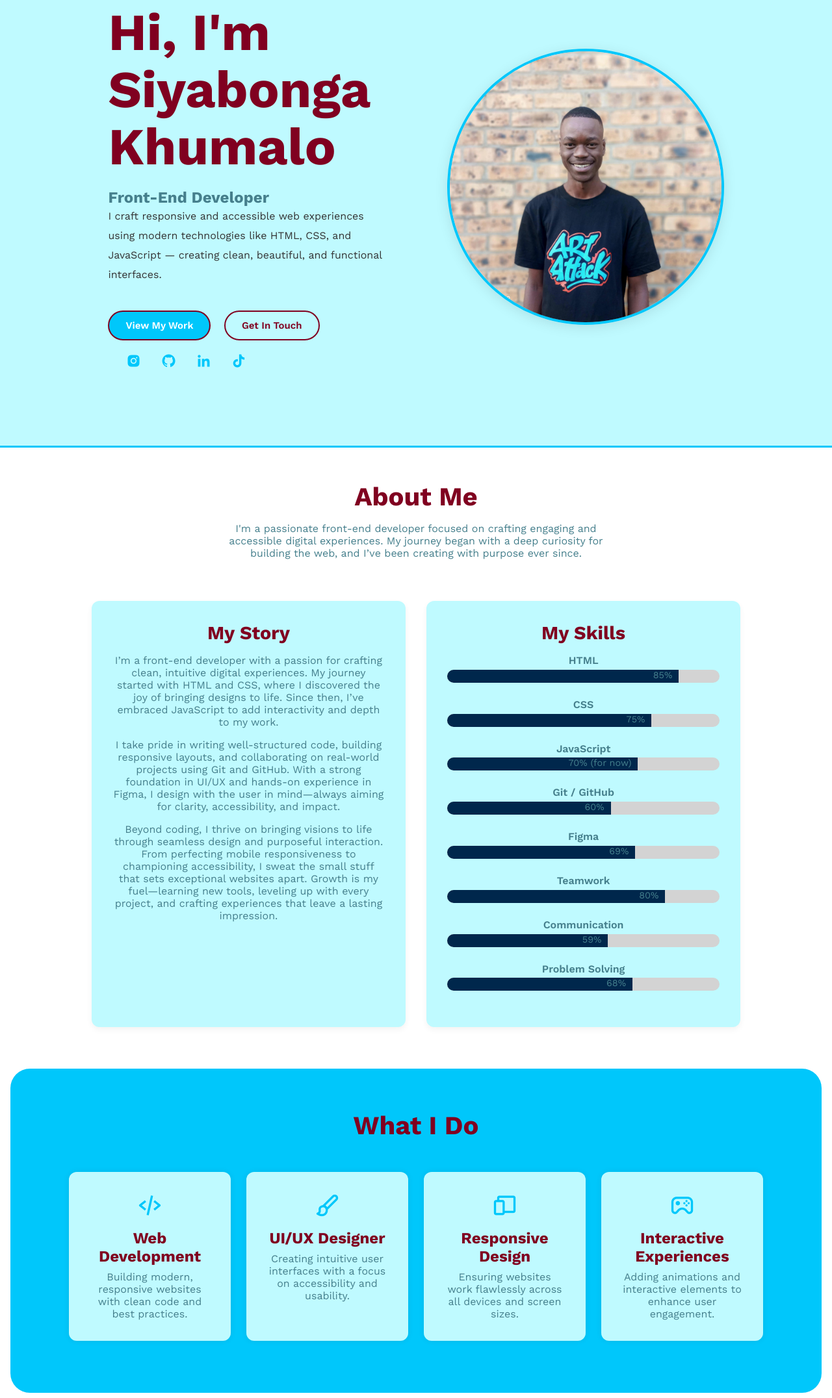
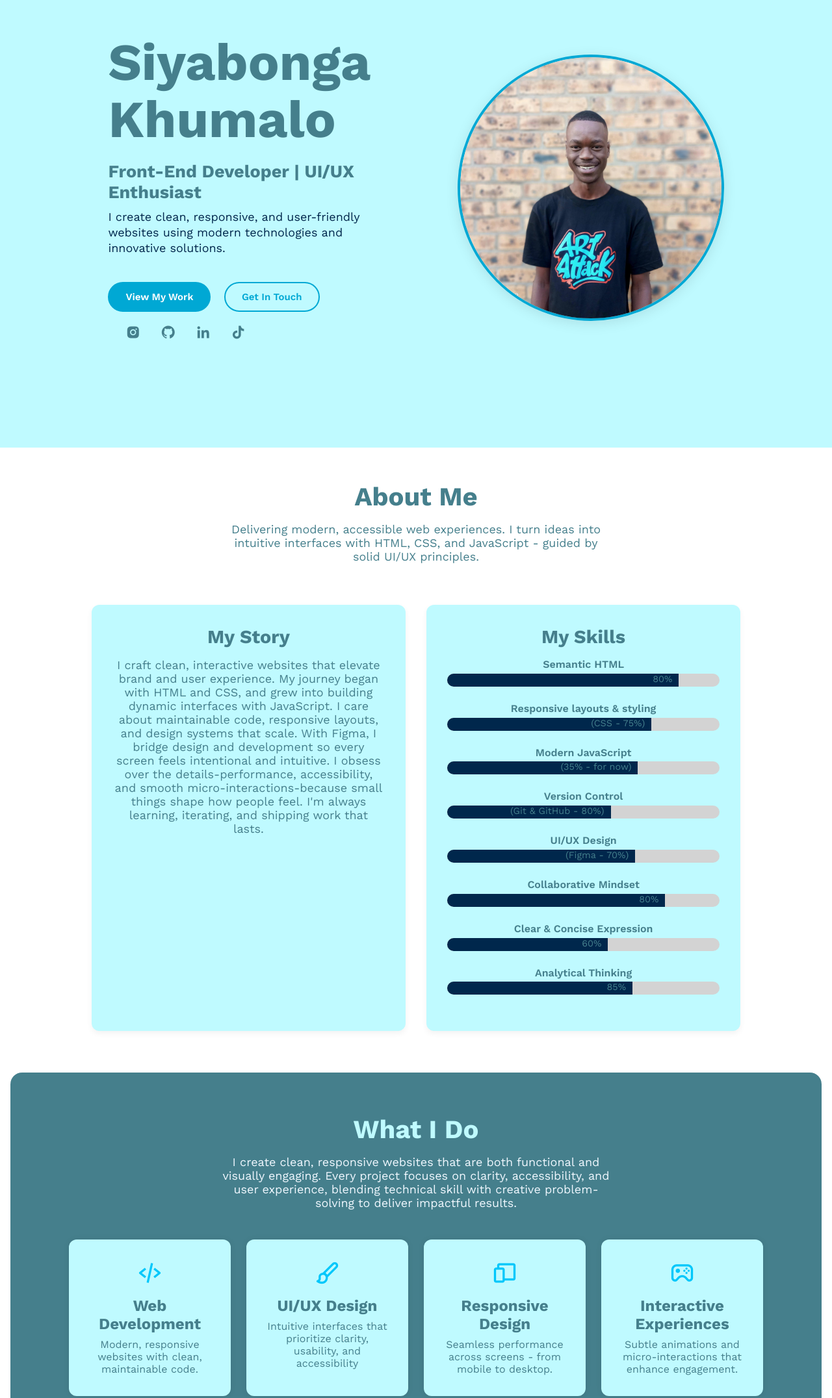
Before and after one commit to skhumal/Portfolio, a plain HTML site: page Portfolio/First Page/index.html in a window 1280 px wide. Shown: the part 231-2383 px from the top of the page at 65% size. Drawn offline with nearby package versions, Linux system fonts and the light colour scheme.

Commit message:
Updated my Portfolio

```diff
--- a/Portfolio/First Page/index.html
+++ b/Portfolio/First Page/index.html
@@ -32,9 +32,9 @@
 </header>
   <section class="hero" id="home">
     <div class="hero-text">
-      <h1><span>Hi, I'm Siyabonga Khumalo</span></h1>
-      <h2>Front-End Developer</h2>
-      <p>I craft responsive and accessible web experiences using modern technologies like HTML, CSS, and JavaScript — creating clean, beautiful, and functional interfaces.</p>
+      <h1><span>Siyabonga Khumalo</span></h1>
+      <h2>Front-End Developer | UI/UX Enthusiast</h2>
+      <p>I create clean, responsive, and user-friendly websites using modern technologies and innovative solutions.</p>
       <a href="#" class="btn">View My Work</a>
       <a href="contact.html" class="btn btn2">Get In Touch</a>
       <div class="icon">
@@ -51,103 +51,102 @@
 
   <section class="about-page" id="about-page">
     <h1 class="about-text">About Me</h1>
-    <p>I'm a passionate front-end developer focused on crafting engaging and accessible digital experiences. My journey began with a deep curiosity for building the web, and I’ve been creating with purpose ever since.</p>
+    <p>Delivering modern, accessible web experiences. I turn ideas into intuitive interfaces with HTML, CSS, and JavaScript - guided by solid UI/UX principles.</p>
 
    <div class="about-section">
      <div class="my-story">
        <h2>My Story</h2>
-       <p>I’m a front-end developer with a passion for crafting clean, intuitive digital experiences. My journey started with HTML and CSS, where I discovered the joy of bringing designs to life. Since then, I’ve embraced JavaScript to add interactivity and depth to my work.</p>
-       <p>I take pride in writing well-structured code, building responsive layouts, and collaborating on real-world projects using Git and GitHub. With a strong foundation in UI/UX and hands-on experience in Figma, I design with the user in mind—always aiming for clarity, accessibility, and impact.</p>
-       <p>Beyond coding, I thrive on bringing visions to life through seamless design and purposeful interaction. From perfecting mobile responsiveness to championing accessibility, I sweat the small stuff that sets exceptional websites apart. Growth is my fuel—learning new tools, leveling up with every project, and crafting experiences that leave a lasting impression.</p>
+       <p>I craft clean, interactive websites that elevate brand and user experience. My journey began with HTML and CSS, and grew into building dynamic interfaces with JavaScript. I care about maintainable code, responsive layouts, and design systems that scale. With Figma, I bridge design and development so every screen feels intentional and intuitive. I obsess over the details-performance, accessibility, and smooth micro-interactions-because small things shape how people feel. I'm always learning, iterating, and shipping work that lasts.</p>
      </div>
 
      <div class="my-skills">
        <h2>My Skills</h2>
 
        <div class="skill">
-         <span>HTML</span>
+         <span>Semantic HTML</span>
          <div class="bar">
-           <div class="fill" style="width: 85%;">85%</div>
+           <div class="fill" style="width: 85%;">80%</div>
          </div>
        </div>
 
        <div class="skill">
-         <span>CSS</span>
+         <span>Responsive layouts & styling</span>
          <div class="bar">
-           <div class="fill" style="width: 75%;">75%</div>
+           <div class="fill" style="width: 75%;">(CSS - 75%)</div>
          </div>
        </div>
 
        <div class="skill">
-         <span>JavaScript</span>
+         <span>Modern JavaScript</span>
          <div class="bar">
-           <div class="fill" style="width: 70%;">70% (for now)</div>
+           <div class="fill" style="width: 70%;">(35% - for now)</div>
          </div>
        </div>
 
        <div class="skill">
-         <span>Git / GitHub</span>
+         <span>Version Control</span>
          <div class="bar">
-           <div class="fill" style="width: 60%;">60%</div>
+           <div class="fill" style="width: 60%;">(Git & GitHub - 80%)</div>
          </div>
        </div>
 
        <div class="skill-1">
-        <span>Figma</span>
+        <span>UI/UX Design</span>
         <div class="bar">
-          <div class="fill" style="width: 69%;">69%</div>
+          <div class="fill" style="width: 69%;">(Figma - 70%)</div>
         </div>
       </div>
 
       <div class="skill-2">
-        <span>Teamwork</span>
+        <span>Collaborative Mindset</span>
         <div class="bar">
           <div class="fill" style="width: 80%;">80%</div>
         </div>
       </div>
 
       <div class="skill-2">
-        <span>Communication</span>
+        <span>Clear & Concise Expression</span>
         <div class="bar">
-          <div class="fill" style="width: 59%;">59%</div>
+          <div class="fill" style="width: 59%;">60%</div>
         </div>
       </div>
 
 
       <div class="skill">
-        <span>Problem Solving</span>
+        <span>Analytical Thinking</span>
         <div class="bar">
-          <div class="fill" style="width: 68%;">68%</div>
+          <div class="fill" style="width: 68%;">85%</div>
         </div>
       </div>
      </div>
    </div>
 
    <div class="what-i-do">
-    <h2 class="section-title">What I Do</h2>
+    <h2 class="section-title" style="color: #bffaff;">What I Do</h2>
+    <p style="color:aliceblue; margin-bottom: 30px;">I create clean, responsive websites that are both functional and visually engaging. Every project focuses on clarity, accessibility, and user experience, blending technical skill with creative problem-solving to deliver impactful results.</p>
     <div class="services">
       <div class="service-box">
         <i class="bx bx-code-alt"></i>
         <h3>Web Development</h3>
-        <p>Building modern, responsive websites with clean code and best practices.</p>
+        <p>Modern, responsive websites with clean, maintainable code.</p>
       </div>
 
       <div class="service-box">
         <i class="bx bx-paint"></i>
-        <h3>UI/UX Designer</h3>
-        <p>Creating intuitive user interfaces with a focus on accessibility and usability.</p>
+        <h3>UI/UX Design</h3>
+        <p>Intuitive interfaces that prioritize clarity, usability, and accessibility</p>
       </div>
 
       <div class="service-box">
         <i class="bx bx-devices"></i>
         <h3>Responsive Design</h3>
-        <p>Ensuring websites work flawlessly across all devices and screen sizes.</p>
+        <p>Seamless performance across screens - from mobile to desktop.</p>
       </div>
 
       <div class="service-box">
         <i class="bx bx-joystick"></i>
         <h3>Interactive Experiences</h3>
-        <p>Adding animations and interactive elements to enhance user engagement.</p>
+        <p>Subtle animations and micro-interactions that enhance engagement.</p>
       </div>
     </div>
    </div>
@@ -160,25 +159,25 @@
       <div class="project-card">
         <img src="images/portfolio.png" alt="Portfolio website">
         <h3>Portfolio Website</h3>
-        <p>A personal website showcasing my skills. Built with HTML and CSS. Fully responsive layout.</p>
+        <p>Personal portfolio with an accessible, responsive layout and a consistent design system. Built with HTML & CSS, optimized for performance.</p>
       </div>
 
       <div class="project-card">
         <img src="images/landing-page.png" alt="Landing Page">
-        <h3>Landing Page</h3>
-        <p>This is the homepage for *my brand*, Art Attack. It introduces our vision with bold, creative design.</p>
+        <h3>Art Attack Website (Under Construction)</h3>
+        <p>A bold, brand-driven website showcasing products and experiences, designed with mobile-first layouts, intuitive navigation, and a seamless user journey. Currently under construction to bring the full e-commerce experience to life.</p>
       </div>
 
       <div class="project-card">
         <img src="images/log-in.png" alt="log in webpage">
-        <h3>Log In Page</h3>
-        <p>A basic user Log-In page with HTML form elements and stylish CSS for clean user experience.</p>
+        <h3>Login Page (Practice Project)</h3>
+        <p>A clean, well-structured login interface built with HTML and CSS, focusing on usability, form clarity, and visual design. A practice project to refine front-end skills and attention to detail.</p>
       </div>
 
       <div class="project-card">
         <img src="images/car-wash.png" alt="car wash webpage">
-        <h3>Car wash Landing Page</h3>
-        <p>A clean website design for SuliTransi, a township-based car wash business.</p>
+        <h3>SuliTransi Car Wash (Home Page – Under Construction)</h3>
+        <p>A clean, brand-focused homepage for a township-based car wash, designed with mobile-first layouts, intuitive navigation, and a visually engaging user experience. The full website is under construction.</p>
       </div>
 
     </div>
--- a/Portfolio/First Page/styles.css
+++ b/Portfolio/First Page/styles.css
@@ -160,16 +160,15 @@ section{
   display: grid;
   grid-template-columns: 1fr 1fr;
   align-items: center;
-  gap: 6rem;
+  gap: 8rem;
   margin-top: 120px;
   flex-direction: column;
   background-color: #bffaff;
   box-shadow: #00c7fb;
-  border-bottom: 3px solid #00c7fb;
 }
 
 .hero-text h1 {
-  font-size: 95px;
+  font-size: 90px;
   line-height: 1.1;
   margin: 0 0 30px;
   font-family: 'Work Sans' , sans-serif;
@@ -177,9 +176,9 @@ section{
 }
 
 .hero-text p {
-  color:  #333;
-  font-size: 16px;
-  line-height: 30px;
+  color:  #00274c;
+  font-size: 18px;
+  line-height: 24px;
   margin-bottom: 40px;
   max-width: 800px;
 }
@@ -190,9 +189,9 @@ section{
   font-size: 15px;
   font-weight: 600;
   color: white;
-  background: #00c7fb;
+  background: #00a8d4;
   border-radius: 50px;
-  border: 2px solid  #800020;
+  border: 2px solid  #00a8d4;
   box-shadow: 0 4px 15px rgba(255, 0, 102, 0);
  /* transition: box-shadow  0.3s ease, transform 0.3s ease;  */
 }
@@ -206,13 +205,13 @@ a:focus,
  /* box-shadow: 0 10px 20px rgba(0, 0, 0); */
   transform: translateY(-3px);
   box-shadow: 0 8px 16px rgba(0,0,0,0.3);
-  color: #800020;
-  background-color: #00c7fb;
+  color: #fff;
+  background-color: #00a8d4;
 }
 
 .btn2 {
-  border: 2px solid  #800020;
-  color:   #800020;
+  border: 2px solid  #00a8d4;
+  color:   #00a8d4;
   background: transparent;
   margin-left: 15px;
   transition: all .50s ease;
@@ -220,7 +219,7 @@ a:focus,
 }
 
 .btn2:hover {
-  background: #00c7fb;
+  background: #00a8d4;
   color: #fff;
 }
 
@@ -229,7 +228,7 @@ a:focus,
    width: 100%;
    border-radius: 50%;
    object-fit: cover;
-   border: 4px solid #00c7fb;
+   border: 4px solid #00a8d4;
    box-shadow: 0 4px 20px rgba(0, 0, 0, 0.1);
    margin-left: auto;
    margin-right: auto;
@@ -238,11 +237,13 @@ a:focus,
 }
 
 span {
-  color: #800020;
+  color: #457f8c;
 }
 
 h2{
   color:  #457f8c;
+  margin-bottom: 10px;
+  font-size: 27px;
 }
 
 
@@ -259,7 +260,7 @@ h2{
 .icon i{
   margin: 0 10px;
   font-size: 24px;
-  color: #00c7fb;
+  color: #457f8c;
   text-decoration: none;
   transition: color 0.3s;
 }
@@ -396,13 +397,13 @@ h2{
 .about-text {
   font-size: 2.5rem;
   margin-bottom: 1rem;
-  color: #800020;
+  color:  #457f8c;
 }
 
 .about-page p {
   max-width: 600px;
   margin: 0 auto;
-  font-size: 1rem;
+  font-size: 18px;
   color: #457f8c;
 }
 
@@ -427,7 +428,7 @@ h2{
 .my-story h2, .my-skills h2 {
   font-size: 1.8rem;
   margin-bottom: 1rem;
-  color: #800020;
+  color:  #457f8c;
 }
 
 .my-story p {
@@ -504,15 +505,15 @@ h2{
 
 .what-i-do {
   padding: 4rem 2rem;
-  background-color: #00c7fb;
+  background-color: #457f8c;
   text-align: center;
-  border-radius: 30px;
+  border-radius: 18px;
 }
 
 .services {
   display: grid;
   grid-template-columns: 1fr;
-  gap: 2rem;
+  gap: 4rem;
   max-width: 1100px;
   margin: auto;
   padding: 1rem;
@@ -555,7 +556,7 @@ h2{
 .service-box h3{
   font-size: 1.5rem;
   margin-bottom: 0.5rem;
-  color: #800020;
+  color:  #457f8c;
 }
 
 .service-box p{
@@ -585,8 +586,8 @@ h2{
 .section-title {
   font-size: 2.5rem;
   font-weight: 700;
-  margin-bottom: 2rem;
-  color: #800020;
+  margin-bottom: 1rem;
+  color: #457f8c;
 }
 
 .projects-container {
@@ -624,7 +625,7 @@ h2{
 .project-card h3 {
   padding: 15px;
   font-size: 20px;
-  color: #800020;
+  color:  #457f8c;
 }
 
 .get-in-touch {
@@ -643,7 +644,7 @@ h2{
 
 .get-in-touch h2 {
   margin-bottom: 1.5rem;
-  color: #bffaff;
+  color:  #457f8c;
   /* Set a responsive font size */
   font-size: 2rem; /* A good base size */
   line-height: 1.2;
@@ -845,14 +846,15 @@ h2{
 .contact-page p{
   justify-content: center;
   font-weight: 300;
-  font-size: 20px;
+  font-size: 18px;
   text-align: center;
+  margin-bottom: 20px;
 }
 
 .contact-section {
   display: flex;
   justify-content: space-between;
-  gap: 2rem;
+  gap: 4rem;
   padding: 4rem 10%;
 
 }
@@ -862,7 +864,7 @@ h2{
   min-width: 500px;
   background-color:  #fff;
   padding: 2rem;
-  border-radius: 12px;
+  border-radius: 10px;
 }
 
 .my-contact i{
```
